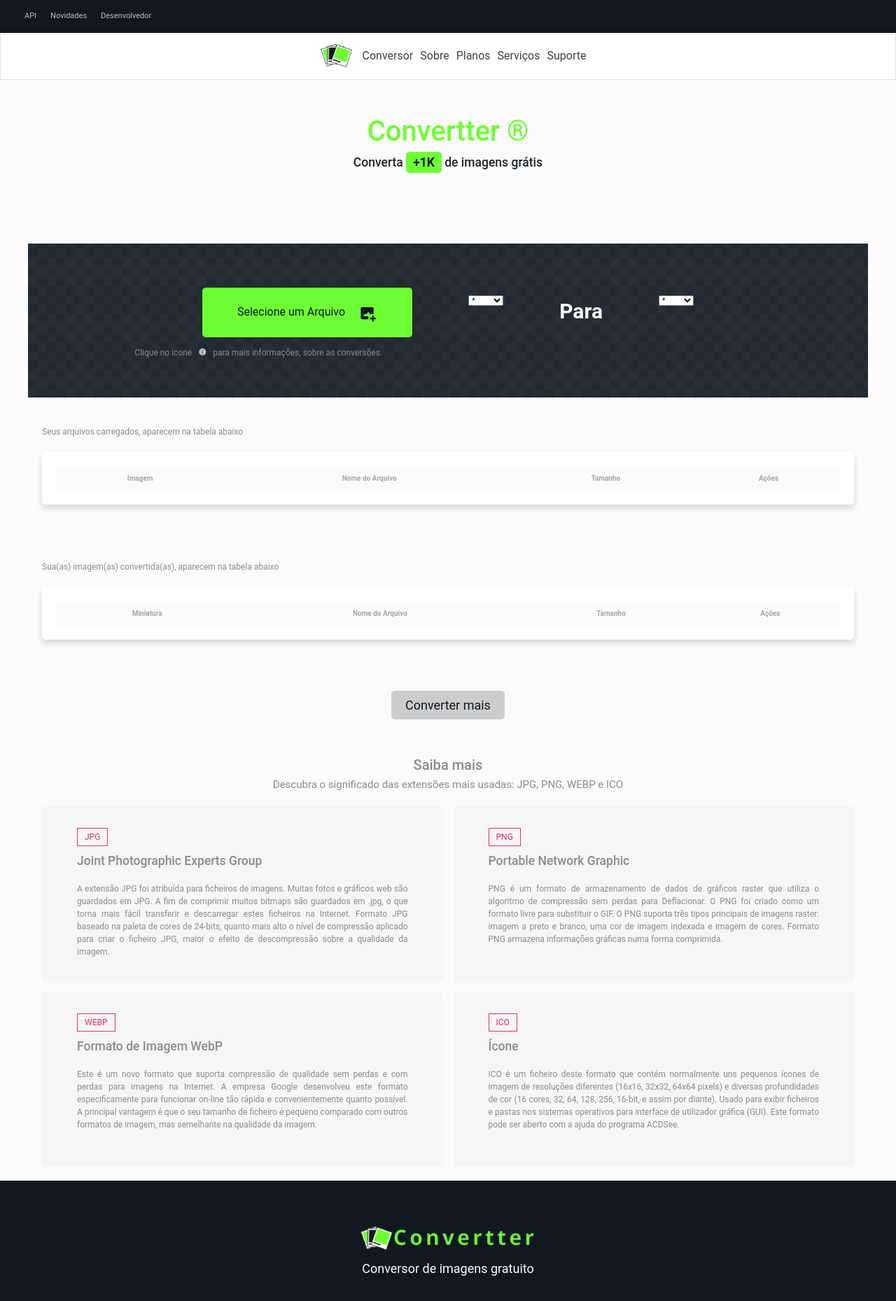
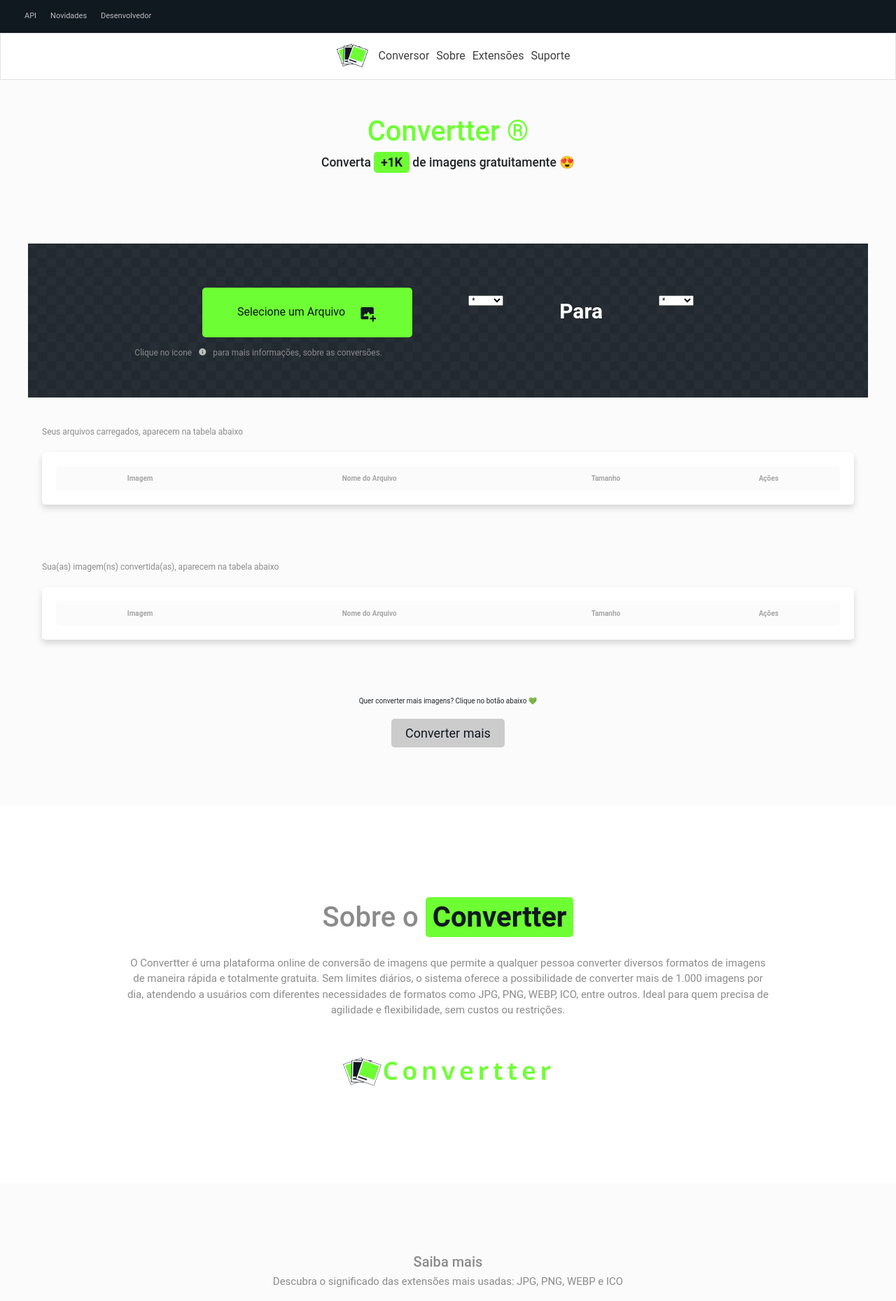
Before and after one commit to LeonardoFirm/api-converter, a PHP site: page /public/index.html in a window 1280 px wide. Shown: the top 1859 px of the page at 70% size. Run offline with PHP 8.4, Linux system fonts and the light colour scheme; lists and menus that the app fills with data are empty; some libraries are stand-ins or nearby versions.

Commit message:
Ajustes na aplicação index e style

```diff
--- a/public/index.html
+++ b/public/index.html
@@ -49,7 +49,8 @@
 
     <section class="container-mobile">
         <div class="content-mobile">
-            <h1>Acesse pelo navegador do <strong class="destaque">computador</strong> ou <strong class="destaque">laptop</strong></h1>
+            <h1>Acesse pelo navegador do <strong class="destaque">computador</strong> ou <strong
+                    class="destaque">laptop</strong></h1>
             <p>Visualização para celulares em breve...</p>
         </div>
     </section>
@@ -60,10 +61,10 @@
 
         <div id="sidebar" class="sidebar">
             <ul class="sidebar-menu">
-                <img src="/logo.webp" class="img-fav" alt="Logo">
+                <img src="/logo.webp" class="img-fav" alt="Logo" title="Converetter &reg;">
                 <li><a href="index"><i class="bx bx-home"></i><span>Conversor</span></a></li>
-                <!-- <li><a href="#"><i class="bx bx-info-circle"></i><span>Sobre</span></a></li>
-            <li><a href="#"><i class="bx bx-cog"></i><span>Serviços</span></a></li> -->
+                <li><a href="#sobre"><i class="bx bx-info-circle"></i><span>Sobre</span></a></li>
+                <li><a href="#extensoes"><i class="bx bx-cog"></i><span>Extensões</span></a></li>
                 <li><a href="https://wa.me/5551997421833?text=Ol%C3%A1%2C%20Devpoa!%20Gostaria%20de%20mais%20informa%C3%A7%C3%B5es%20sobre%20o%20Convertter%2C%20conversor%20de%20imagens."
                         target="_blank"><i class="bx bx-phone"></i><span>Contato</span></a></li>
             </ul>
@@ -90,11 +91,10 @@
             <nav class="navbar-2">
                 <!-- segunda nav -->
                 <div class="desktop-links-2">
-                    <img src="/logo.webp" class="img-fav" alt="Logo">
+                    <img src="/logo.webp" class="img-fav" alt="Logo" title="Converetter &reg;">
                     <a href="index">Conversor</a>
                     <a href="#sobre">Sobre</a>
-                    <a href="#indisponivel">Planos</a>
-                    <a href="#indisponivel">Serviços</a>
+                    <a href="#extensoes">Extensões</a>
                     <a href="https://wa.me/5551997421833?text=Ol%C3%A1%2C%20Devpoa!%20Gostaria%20de%20mais%20informa%C3%A7%C3%B5es%20sobre%20o%20Convertter%2C%20conversor%20de%20imagens."
                         target="_blank">Suporte</a>
                 </div>
@@ -103,7 +103,7 @@
             <div class="container">
                 <h1>Convertter &reg;</h1>
                 <div class="content-title-destaque">
-                    <h3>Converta <strong class="destaque">+1K</strong> de imagens grátis</h3>
+                    <h3>Converta <strong class="destaque">+1K</strong> de imagens gratuitamente 😍</h3>
                 </div>
             </div>
 
@@ -195,12 +195,12 @@
             </form>
 
             <section class="container-img">
-                <p class="titulo-tabela-up">Sua(as) imagem(as) convertida(as), aparecem na tabela abaixo </p>
+                <p class="titulo-tabela-up">Sua(as) imagem(ns) convertida(as), aparecem na tabela abaixo </p>
                 <div id="downloadLinks">
                     <table id="downloadsTable">
                         <thead>
                             <tr>
-                                <th>Miniatura</th>
+                                <th>Imagem</th>
                                 <th>Nome do Arquivo</th>
                                 <th>Tamanho</th>
                                 <th>Ações</th>
@@ -215,13 +215,30 @@
             </section>
 
             <div class="container-converte">
+                <p>Quer converter mais imagens? Clique no botão abaixo 💚</p><br>
                 <a href="index.html" class="btn-conveter" target="_self" title="Converter mais">Converter mais</a>
             </div>
 
 
         </div>
 
-        <section class="container-explication" id="sobre">
+        <section class="container-sobre" id="sobre">
+            <div class="container-sobre">
+                <h3 class="titulo-sobre">Sobre o <strong class="destaque">Convertter</strong></h3>
+                <p class="subtitulo-sobre">
+                    O Convertter é uma plataforma online de conversão de imagens que permite a qualquer pessoa converter
+                    diversos formatos de imagens de maneira rápida e totalmente gratuita. Sem limites diários, o sistema
+                    oferece a possibilidade de converter mais de 1.000 imagens por dia, atendendo a usuários com
+                    diferentes
+                    necessidades de formatos como JPG, PNG, WEBP, ICO, entre outros. Ideal para quem precisa de
+                    agilidade e
+                    flexibilidade, sem custos ou restrições.
+                </p>
+                <img src="logo.png" alt="Converter" title="Converter &reg;">
+            </div>
+        </section>
+
+        <section class="container-explication" id="extensoes">
             <h3 class="titulo-saiba">Saiba mais</h3>
             <p class="subtitulo-saiba">Descubra o significado das extensões mais usadas: JPG, PNG, WEBP e ICO</p>
 
--- a/public/partials/_explication.scss
+++ b/public/partials/_explication.scss
@@ -1,6 +1,71 @@
+.container-sobre {
+    position: relative;
+    padding: 2rem;
+    border-radius: 0;
+    display: inline-block;
+    width: 100%;
+    max-width: 100%;
+    background: $bg--light;
+
+    .container-sobre {
+        position: relative;
+        left: 50%;
+        transform: translateX(-50%);
+        display: flex;
+        flex-direction: column;
+        justify-content: center;
+        align-items: center;
+        width: 960px;
+        height: 500px;
+        max-width: 100%;
+        max-height: 100%;
+
+        .titulo-sobre {
+            font-size: 4em;
+            color: darken($bg--text, 20%);
+            margin-bottom: 3rem;
+        }
+
+        .subtitulo-sobre {
+            font-size: 1.5em;
+            color: darken($bg--text, 20%);
+            margin-bottom: 5rem;
+        }
+
+        .card-exp {
+            background-color: $bg--teritory;
+            padding: 5rem;
+            border-radius: .2rem;
+            text-align: justify;
+            height: 250px;
+        }
+
+        .tag {
+            position: relative;
+            top: -10%;
+            right: 0;
+            font-size: 12px;
+            color: $bg--tertiary;
+            border: 1px solid $bg--tertiary;
+            padding: .5rem 1rem;
+        }
+
+        .titulo-card {
+            font-size: auto;
+            color: darken($bg--text, 20%);
+        }
+
+        .paragrafo {
+            font-size: 12px;
+            color: darken($bg--text, 20%);
+            margin-top: 2rem;
+        }
+    }
+}
+
 .container-explication {
     position: relative;
-    padding: 2rem;
+    padding: 10rem 2rem;
     border-radius: 0;
     display: inline-block;
     width: 1200px;
--- a/public/style.css
+++ b/public/style.css
@@ -705,9 +705,67 @@
   box-shadow: 0 0.5rem 1rem rgba(0, 0, 0, 0.15);
 }
 
+.container-sobre {
+  position: relative;
+  padding: 2rem;
+  border-radius: 0;
+  display: inline-block;
+  width: 100%;
+  max-width: 100%;
+  background: #ffffff;
+}
+.container-sobre .container-sobre {
+  position: relative;
+  left: 50%;
+  transform: translateX(-50%);
+  display: flex;
+  flex-direction: column;
+  justify-content: center;
+  align-items: center;
+  width: 960px;
+  height: 500px;
+  max-width: 100%;
+  max-height: 100%;
+}
+.container-sobre .container-sobre .titulo-sobre {
+  font-size: 4em;
+  color: #8b8b8b;
+  margin-bottom: 3rem;
+}
+.container-sobre .container-sobre .subtitulo-sobre {
+  font-size: 1.5em;
+  color: #8b8b8b;
+  margin-bottom: 5rem;
+}
+.container-sobre .container-sobre .card-exp {
+  background-color: #f6f6f6;
+  padding: 5rem;
+  border-radius: 0.2rem;
+  text-align: justify;
+  height: 250px;
+}
+.container-sobre .container-sobre .tag {
+  position: relative;
+  top: -10%;
+  right: 0;
+  font-size: 12px;
+  color: #DE3163;
+  border: 1px solid #DE3163;
+  padding: 0.5rem 1rem;
+}
+.container-sobre .container-sobre .titulo-card {
+  font-size: auto;
+  color: #8b8b8b;
+}
+.container-sobre .container-sobre .paragrafo {
+  font-size: 12px;
+  color: #8b8b8b;
+  margin-top: 2rem;
+}
+
 .container-explication {
   position: relative;
-  padding: 2rem;
+  padding: 10rem 2rem;
   border-radius: 0;
   display: inline-block;
   width: 1200px;
@@ -986,6 +1044,7 @@
   border-radius: 0;
   display: inline-block;
   width: 100%;
+  margin-bottom: 7rem;
 }
 .container-converte .btn-conveter {
   text-decoration: none;
@@ -1012,4 +1071,13 @@
   border-radius: 0.5rem;
   font-size: 1em;
   font-weight: bold;
+}
+
+.destaque {
+  background: #6dff33;
+  color: #101820;
+  padding: 0.5rem 1rem;
+  border-radius: 0.5rem;
+  font-size: 1em;
+  font-weight: bold;
 }/*# sourceMappingURL=style.css.map */
--- a/public/style.scss
+++ b/public/style.scss
@@ -61,6 +61,7 @@
     border-radius: 0;
     display: inline-block;
     width: 100%;
+    margin-bottom: 7rem;
 
     .btn-conveter {
         text-decoration: none;
@@ -91,3 +92,12 @@
         font-weight: bold;
     }
 }
+
+.destaque {
+    background: $bg--quinary;
+    color: $bg--dark;
+    padding: .5rem 1rem;
+    border-radius: .5rem;
+    font-size: 1em;
+    font-weight: bold;
+}
```
Also changed, not shown: 1 other file.
